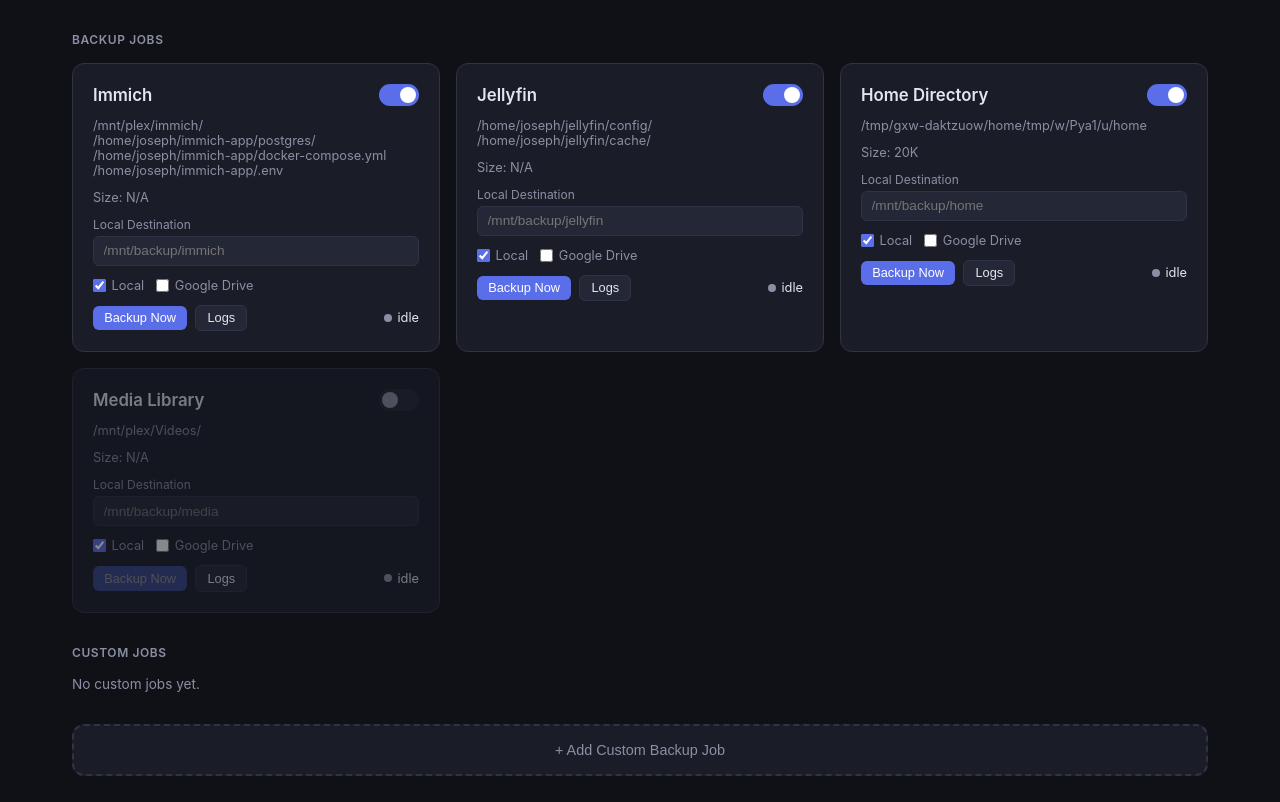
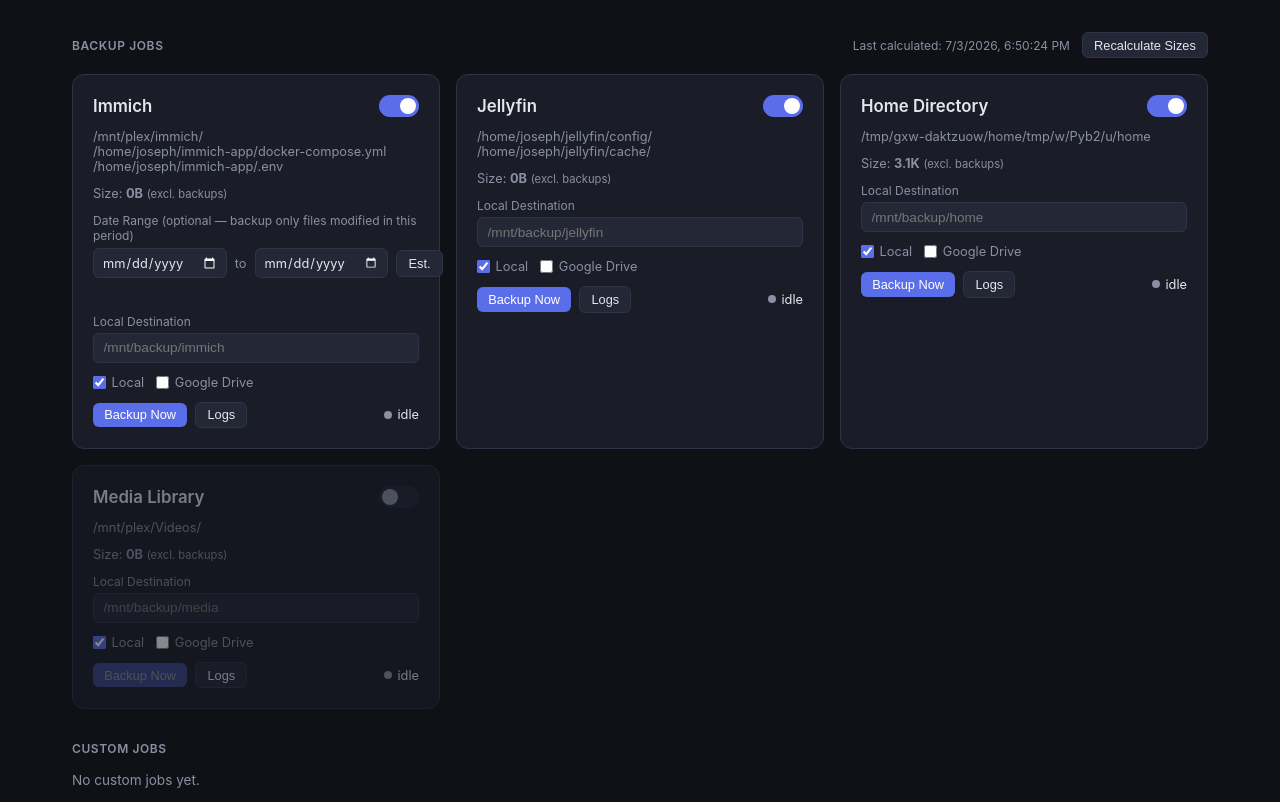
Before and after one commit to josephdahan-lab/papabackup, a Flask app: page / in a window 1280 px wide. Shown: the part 63-865 px from the top of the page. Before the commit the page ends 839 px from the top, so only its background shows below. Run offline with Flask 3, Linux system fonts and the light colour scheme.

Commit message:
Add background size calculation, date filtering, and backup file exclusions
- Sizes computed in background thread on startup and cached to disk
- Date range filter for Immich backups (only backup files modified in period)
- Estimate button shows file count and size before running
- Auto-exclude backup files (*.sql, *.bak, *_backup*, *.tar.gz, etc.)
- Recalculate Sizes button to refresh cached values

Co-Authored-By: Claude Opus 4.6 <noreply@anthropic.com>

```diff
--- a/app.py
+++ b/app.py
@@ -5,7 +5,7 @@ import subprocess
 import threading
 import time
 import shutil
-from datetime import datetime
+from datetime import datetime, date
 from pathlib import Path
 
 from flask import Flask, jsonify, render_template, request
@@ -15,6 +15,23 @@ app = Flask(__name__)
 CONFIG_DIR = Path.home() / ".config" / "papabackup"
 CONFIG_FILE = CONFIG_DIR / "config.json"
 LOG_DIR = CONFIG_DIR / "logs"
+SIZES_CACHE_FILE = CONFIG_DIR / "sizes_cache.json"
+
+BACKUP_FILE_EXCLUDES = [
+    "*.sql",
+    "*.sql.gz",
+    "*.bak",
+    "*.backup",
+    "*_backup*",
+    "*_original*",
+    "*.tar.gz",
+    "*.tar",
+    "*.zip",
+    "thumbs/",
+    "thumbnails/",
+    "*.tmp",
+    "*.log",
+]
 
 DEFAULT_CONFIG = {
     "backup_jobs": [
@@ -24,15 +41,22 @@ DEFAULT_CONFIG = {
             "enabled": True,
             "sources": [
                 "/mnt/plex/immich/",
-                "/home/joseph/immich-app/postgres/",
                 "/home/joseph/immich-app/docker-compose.yml",
                 "/home/joseph/immich-app/.env",
+            ],
+            "excludes": BACKUP_FILE_EXCLUDES + [
+                "thumbs/",
+                "thumbnails/",
+                "encoded-video/",
             ],
             "destination": "",
             "google_drive_path": "papabackup/immich",
             "use_local": True,
             "use_gdrive": False,
             "schedule": "manual",
+            "date_filter": True,
+            "date_from": "",
+            "date_to": "",
             "pg_dump": {
                 "enabled": True,
                 "container": "immich_postgres",
@@ -48,6 +72,7 @@ DEFAULT_CONFIG = {
                 "/home/joseph/jellyfin/config/",
                 "/home/joseph/jellyfin/cache/",
             ],
+            "excludes": BACKUP_FILE_EXCLUDES,
             "destination": "",
             "google_drive_path": "papabackup/jellyfin",
             "use_local": True,
@@ -66,7 +91,7 @@ DEFAULT_CONFIG = {
                 "__pycache__",
                 ".npm",
                 "snap",
-            ],
+            ] + BACKUP_FILE_EXCLUDES,
             "destination": "",
             "google_drive_path": "papabackup/home",
             "use_local": True,
@@ -78,6 +103,7 @@ DEFAULT_CONFIG = {
             "name": "Media Library",
             "enabled": False,
             "sources": ["/mnt/plex/Videos/"],
+            "excludes": BACKUP_FILE_EXCLUDES,
             "destination": "",
             "google_drive_path": "papabackup/media",
             "use_local": True,
@@ -98,6 +124,9 @@ DEFAULT_CONFIG = {
 }
 
 running_jobs = {}
+cached_sizes = {}
+sizes_lock = threading.Lock()
+sizes_computing = False
 
 
 def load_config():
@@ -116,16 +145,137 @@ def save_config(config):
         json.dump(config, f, indent=2)
 
 
+def load_sizes_cache():
+    global cached_sizes
+    if SIZES_CACHE_FILE.exists():
+        with open(SIZES_CACHE_FILE) as f:
+            cached_sizes = json.load(f)
+
+
+def save_sizes_cache():
+    with open(SIZES_CACHE_FILE, "w") as f:
+        json.dump(cached_sizes, f, indent=2)
+
+
 def get_dir_size(path):
     try:
         result = subprocess.run(
-            ["du", "-sh", path], capture_output=True, text=True, timeout=30
+            ["du", "-sh", "--exclude=*.sql", "--exclude=*.bak",
+             "--exclude=*.backup", "--exclude=*_backup*",
+             "--exclude=*_original*", path],
+            capture_output=True, text=True, timeout=120
         )
         if result.returncode == 0:
             return result.stdout.split()[0]
     except Exception:
         pass
     return "unknown"
+
+
+def get_dir_size_with_dates(path, date_from=None, date_to=None):
+    """Get size of files within a date range using find."""
+    cmd = ["find", path, "-type", "f"]
+    if date_from:
+        cmd.extend(["-newermt", date_from])
+    if date_to:
+        cmd.extend(["!", "-newermt", date_to])
+    for exc in BACKUP_FILE_EXCLUDES:
+        if exc.endswith("/"):
+            cmd.extend(["-not", "-path", f"*/{exc}*"])
+        elif exc.startswith("*"):
+            cmd.extend(["-not", "-name", exc])
+    cmd.extend(["-printf", "%s\n"])
+    try:
+        result = subprocess.run(cmd, capture_output=True, text=True, timeout=120)
+        if result.returncode == 0:
+            total = sum(int(line) for line in result.stdout.strip().split("\n") if line.strip())
+            return format_size(total)
+    except Exception:
+        pass
+    return "unknown"
+
+
+def format_size(size_bytes):
+    if size_bytes < 1024:
+        return f"{size_bytes}B"
+    elif size_bytes < 1024 ** 2:
+        return f"{size_bytes / 1024:.1f}K"
+    elif size_bytes < 1024 ** 3:
+        return f"{size_bytes / 1024 ** 2:.1f}M"
+    elif size_bytes < 1024 ** 4:
+        return f"{size_bytes / 1024 ** 3:.1f}G"
+    else:
+        return f"{size_bytes / 1024 ** 4:.1f}T"
+
+
+def count_files_with_dates(path, date_from=None, date_to=None):
+    """Count files within a date range."""
+    cmd = ["find", path, "-type", "f"]
+    if date_from:
+        cmd.extend(["-newermt", date_from])
+    if date_to:
+        cmd.extend(["!", "-newermt", date_to])
+    for exc in BACKUP_FILE_EXCLUDES:
+        if exc.endswith("/"):
+            cmd.extend(["-not", "-path", f"*/{exc}*"])
+        elif exc.startswith("*"):
+            cmd.extend(["-not", "-name", exc])
+    try:
+        result = subprocess.run(cmd, capture_output=True, text=True, timeout=120)
+        if result.returncode == 0:
+            lines = [l for l in result.stdout.strip().split("\n") if l.strip()]
+            return len(lines)
+    except Exception:
+        pass
+    return 0
+
+
+def compute_all_sizes():
+    """Background task to compute sizes for all jobs."""
+    global sizes_computing
+    sizes_computing = True
+    config = load_config()
+    all_jobs = config["backup_jobs"] + config.get("custom_jobs", [])
+
+    for job in all_jobs:
+        job_id = job["id"]
+        per_source = []
+        total_bytes = 0
+
+        for src in job.get("sources", []):
+            if not os.path.exists(src):
+                continue
+            if os.path.isfile(src):
+                sz = os.path.getsize(src)
+                total_bytes += sz
+                per_source.append({"path": src, "size": format_size(sz)})
+                continue
+            try:
+                result = subprocess.run(
+                    ["du", "-sb", "--exclude=*.sql", "--exclude=*.bak",
+                     "--exclude=*.backup", "--exclude=*_backup*",
+                     "--exclude=*_original*", "--exclude=*.tar.gz",
+                     "--exclude=*.tar", "--exclude=*.zip", src],
+                    capture_output=True, text=True, timeout=120
+                )
+                if result.returncode == 0:
+                    sz = int(result.stdout.split()[0])
+                    total_bytes += sz
+                    per_source.append({"path": src, "size": format_size(sz)})
+            except Exception:
+                per_source.append({"path": src, "size": "unknown"})
+
+        with sizes_lock:
+            cached_sizes[job_id] = {
+                "total": format_size(total_bytes),
+                "sources": per_source,
+                "computed_at": datetime.now().isoformat(),
+            }
+
+    with sizes_lock:
+        save_sizes_cache()
+
+    sizes_computing = False
 
 
 def check_rclone():
@@ -164,7 +314,45 @@ def read_log(job_id, lines=100):
     return "".join(all_lines[-lines:])
 
 
-def run_backup(job):
+def build_rsync_cmd(job, source, target, date_from=None, date_to=None):
+    """Build rsync command with optional date filtering and backup exclusions."""
+    cmd = ["rsync", "-avh", "--delete", "--progress"]
+
+    for exc in job.get("excludes", []):
+        cmd.extend(["--exclude", exc])
+
+    if date_from or date_to:
+        filter_file = LOG_DIR / f"{job['id']}_filelist.txt"
+        find_cmd = ["find", source, "-type", "f"]
+        if date_from:
+            find_cmd.extend(["-newermt", date_from])
+        if date_to:
+            find_cmd.extend(["!", "-newermt", date_to])
+        for exc in job.get("excludes", []):
+            if exc.endswith("/"):
+                find_cmd.extend(["-not", "-path", f"*/{exc}*"])
+            elif exc.startswith("*"):
+                find_cmd.extend(["-not", "-name", exc])
+
+        result = subprocess.run(find_cmd, capture_output=True, text=True, timeout=300)
+        if result.returncode == 0:
+            files = result.stdout.strip().split("\n")
+            rel_files = []
+            for f in files:
+                if f.strip():
+                    rel = os.path.relpath(f.strip(), source)
+                    rel_files.append(rel)
+            with open(filter_file, "w") as fh:
+                fh.write("\n".join(rel_files))
+            cmd = ["rsync", "-avh", "--progress", f"--files-from={filter_file}"]
+            cmd.extend([source, target + "/"])
+            return cmd, len(rel_files)
+
+    cmd.extend([source, target + "/"])
+    return cmd, None
+
+
+def run_backup(job, date_from=None, date_to=None):
     job_id = job["id"]
     running_jobs[job_id] = {
         "status": "running",
@@ -172,7 +360,10 @@ def run_backup(job):
         "progress": "",
     }
 
-    append_log(job_id, f"=== Backup started for {job['name']} ===")
+    date_info = ""
+    if date_from or date_to:
+        date_info = f" (date filter: {date_from or 'any'} to {date_to or 'now'})"
+    append_log(job_id, f"=== Backup started for {job['name']}{date_info} ===")
 
     try:
         if job.get("pg_dump", {}).get("enabled"):
@@ -206,11 +397,17 @@ def run_backup(job):
                 source_name = os.path.basename(source.rstrip("/"))
                 target = os.path.join(dest, source_name)
 
-                cmd = ["rsync", "-avh", "--delete", "--progress"]
-                for exc in job.get("excludes", []):
-                    cmd.extend(["--exclude", exc])
-                cmd.extend([source, target + "/"])
+                if os.path.isfile(source):
+                    shutil.copy2(source, os.path.join(dest, os.path.basename(source)))
+                    append_log(job_id, f"Copied file: {source}")
+                    continue
 
+                cmd, file_count = build_rsync_cmd(
+                    job, source, target, date_from, date_to
+                )
+
+                if file_count is not None:
+                    append_log(job_id, f"Date-filtered: {file_count} files to sync from {source_name}")
                 append_log(job_id, f"rsync: {source} -> {target}")
                 running_jobs[job_id]["progress"] = f"Syncing {source_name}..."
 
@@ -241,6 +438,11 @@ def run_backup(job):
                     cmd = ["rclone", "sync", source, remote_dest, "--progress", "-v"]
                     for exc in job.get("excludes", []):
                         cmd.extend(["--exclude", exc])
+
+                    if date_from:
+                        cmd.extend(["--min-age", f"{date_from}"])
+                    if date_to:
+                        cmd.extend(["--max-age", f"{date_to}"])
 
                     append_log(job_id, f"rclone sync: {source} -> {remote_dest}")
                     running_jobs[job_id]["progress"] = f"Uploading {source_name} to Google Drive..."
@@ -308,7 +510,7 @@ def add_custom_job():
         "name": data["name"],
         "enabled": True,
         "sources": data.get("sources", []),
-        "excludes": data.get("excludes", []),
+        "excludes": data.get("excludes", []) + BACKUP_FILE_EXCLUDES,
         "destination": data.get("destination", ""),
         "google_drive_path": f"papabackup/{job_id}",
         "use_local": data.get("use_local", True),
@@ -345,7 +547,14 @@ def start_backup(job_id):
     if not job:
         return jsonify({"error": "Job not found"}), 404
 
-    thread = threading.Thread(target=run_backup, args=(job,), daemon=True)
+    data = request.json or {}
+    date_from = data.get("date_from", "")
+    date_to = data.get("date_to", "")
+
+    thread = threading.Thread(
+        target=run_backup, args=(job, date_from or None, date_to or None),
+        daemon=True
+    )
     thread.start()
     return jsonify({"status": "started"})
 
@@ -364,16 +573,96 @@ def backup_log(job_id):
 
 @app.route("/api/sizes", methods=["GET"])
 def get_sizes():
+    with sizes_lock:
+        return jsonify({
+            "sizes": cached_sizes,
+            "computing": sizes_computing,
+        })
+
+
+@app.route("/api/sizes/refresh", methods=["POST"])
+def refresh_sizes():
+    global sizes_computing
+    if sizes_computing:
+        return jsonify({"status": "already_computing"})
+    thread = threading.Thread(target=compute_all_sizes, daemon=True)
+    thread.start()
+    return jsonify({"status": "started"})
+
+
+@app.route("/api/sizes/filtered", methods=["POST"])
+def get_filtered_size():
+    """Get estimated size for a date-filtered backup."""
+    data = request.json
+    job_id = data.get("job_id")
+    date_from = data.get("date_from", "")
+    date_to = data.get("date_to", "")
+
     config = load_config()
-    sizes = {}
     all_jobs = config["backup_jobs"] + config.get("custom_jobs", [])
-    for job in all_jobs:
-        total = []
-        for src in job.get("sources", []):
-            if os.path.exists(src):
-                total.append(get_dir_size(src))
-        sizes[job["id"]] = ", ".join(total) if total else "N/A"
-    return jsonify(sizes)
+    job = next((j for j in all_jobs if j["id"] == job_id), None)
+    if not job:
+        return jsonify({"error": "Job not found"}), 404
+
+    total_bytes = 0
+    total_files = 0
+    for src in job.get("sources", []):
+        if not os.path.exists(src):
+            continue
+        if os.path.isfile(src):
+            mtime = datetime.fromtimestamp(os.path.getmtime(src))
+            include = True
+            if date_from:
+                include = include and mtime >= datetime.fromisoformat(date_from)
+            if date_to:
+                include = include and mtime <= datetime.fromisoformat(date_to)
+            if include:
+                total_bytes += os.path.getsize(src)
+                total_files += 1
+            continue
+
+        size_str = get_dir_size_with_dates(src, date_from or None, date_to or None)
+        file_count = count_files_with_dates(src, date_from or None, date_to or None)
+        total_files += file_count
+        if size_str != "unknown":
+            # parse back - this is approximate
+            pass
+
+    # Do it properly with a single pass
+    total_bytes = 0
+    total_files = 0
+    for src in job.get("sources", []):
+        if not os.path.exists(src):
+            continue
+        if os.path.isfile(src):
+            total_bytes += os.path.getsize(src)
+            total_files += 1
+            continue
+        cmd = ["find", src, "-type", "f"]
+        if date_from:
+            cmd.extend(["-newermt", date_from])
+        if date_to:
+            cmd.extend(["!", "-newermt", date_to])
+        for exc in BACKUP_FILE_EXCLUDES:
+            if exc.endswith("/"):
+                cmd.extend(["-not", "-path", f"*/{exc}*"])
+            elif exc.startswith("*"):
+                cmd.extend(["-not", "-name", exc])
+        cmd.extend(["-printf", "%s\n"])
+        try:
+            result = subprocess.run(cmd, capture_output=True, text=True, timeout=120)
+            if result.returncode == 0:
+                lines = [l for l in result.stdout.strip().split("\n") if l.strip()]
+                total_files += len(lines)
+                total_bytes += sum(int(l) for l in lines)
+        except Exception:
+            pass
+
+    return jsonify({
+        "size": format_size(total_bytes),
+        "files": total_files,
+        "bytes": total_bytes,
+    })
 
 
 @app.route("/api/gdrive/status", methods=["GET"])
@@ -429,4 +718,7 @@ def list_disks():
 
 if __name__ == "__main__":
     load_config()
+    load_sizes_cache()
+    # Compute sizes in background on startup
+    threading.Thread(target=compute_all_sizes, daemon=True).start()
     app.run(host="0.0.0.0", port=9999, debug=True)
--- a/static/style.css
+++ b/static/style.css
@@ -386,6 +386,25 @@ body {
 .toast.success { border-color: var(--green); }
 .toast.error { border-color: var(--red); }
 
+.date-filter {
+    margin-bottom: 0.75rem;
+}
+
+.date-input {
+    background: var(--surface2);
+    border: 1px solid var(--border);
+    border-radius: 6px;
+    padding: 0.35rem 0.5rem;
+    color: var(--text);
+    font-size: 0.8rem;
+    font-family: inherit;
+    outline: none;
+    flex: 1;
+    color-scheme: dark;
+}
+
+.date-input:focus { border-color: var(--accent); }
+
 @media (max-width: 768px) {
     .container { padding: 1rem; }
     .jobs-grid { grid-template-columns: 1fr; }
--- a/templates/index.html
+++ b/templates/index.html
@@ -16,7 +16,13 @@
     </div>
 
     <div class="container">
-        <div class="section-title">Backup Jobs</div>
+        <div style="display: flex; align-items: center; justify-content: space-between; margin-bottom: 1rem;">
+            <div class="section-title" style="margin-bottom: 0;">Backup Jobs</div>
+            <div style="display: flex; align-items: center; gap: 0.75rem;">
+                <span id="sizesStatus" style="font-size: 0.75rem; color: var(--text-dim);"></span>
+                <button class="btn btn-secondary btn-sm" onclick="refreshSizes()">Recalculate Sizes</button>
+            </div>
+        </div>
         <div id="jobsGrid" class="jobs-grid"></div>
 
         <div class="section-title">Custom Jobs</div>
@@ -41,7 +47,7 @@
             <div class="form-group">
                 <label>Exclude Patterns</label>
                 <textarea id="newJobExcludes" placeholder="node_modules&#10;.cache"></textarea>
-                <div class="help">One pattern per line (optional)</div>
+                <div class="help">One pattern per line (optional). Backup files (*.sql, *.bak, *.tar.gz, etc.) are excluded automatically.</div>
             </div>
             <div class="form-group">
                 <label>Local Destination</label>
@@ -81,7 +87,7 @@
 
     <script>
         let config = null;
-        let sizes = {};
+        let sizesData = {};
         let statusTimers = {};
 
         async function loadConfig() {
@@ -92,8 +98,31 @@
 
         async function loadSizes() {
             const res = await fetch('/api/sizes');
-            sizes = await res.json();
+            const data = await res.json();
+            sizesData = data.sizes || {};
+            const statusEl = document.getElementById('sizesStatus');
+            if (data.computing) {
+                statusEl.textContent = 'Calculating sizes...';
+                statusEl.style.color = 'var(--yellow)';
+                setTimeout(loadSizes, 3000);
+            } else {
+                const anySize = Object.values(sizesData)[0];
+                if (anySize && anySize.computed_at) {
+                    const t = new Date(anySize.computed_at);
+                    statusEl.textContent = `Last calculated: ${t.toLocaleString()}`;
+                    statusEl.style.color = 'var(--text-dim)';
+                } else {
+                    statusEl.textContent = '';
+                }
+            }
             renderJobs();
+        }
+
+        async function refreshSizes() {
+            await fetch('/api/sizes/refresh', {method: 'POST'});
+            document.getElementById('sizesStatus').textContent = 'Calculating sizes...';
+            document.getElementById('sizesStatus').style.color = 'var(--yellow)';
+            setTimeout(loadSizes, 2000);
         }
 
         async function checkGdrive() {
@@ -126,6 +155,13 @@
                 return;
             }
             jobs.forEach(job => {
+                const sizeInfo = sizesData[job.id];
+                const sizeDisplay = sizeInfo ? sizeInfo.total : 'pending...';
+                const sourceDetails = sizeInfo && sizeInfo.sources
+                    ? sizeInfo.sources.map(s => `${s.size} — ${s.path}`).join('\n')
+                    : '';
+                const hasDateFilter = job.date_filter || false;
+
                 const card = document.createElement('div');
                 card.className = `job-card${job.enabled ? '' : ' disabled'}`;
                 card.innerHTML = `
@@ -139,7 +175,22 @@
                     <div class="job-sources">
                         ${job.sources.map(s => `<div title="${esc(s)}">${esc(s)}</div>`).join('')}
                     </div>
-                    <div class="job-size">Size: ${sizes[job.id] || 'calculating...'}</div>
+                    <div class="job-size" title="${esc(sourceDetails)}">
+                        Size: <strong>${esc(sizeDisplay)}</strong>
+                        <span style="font-size: 0.7rem; color: var(--text-dim);">(excl. backups)</span>
+                    </div>
+                    ${hasDateFilter ? `
+                    <div class="date-filter">
+                        <label style="display: block; font-size: 0.75rem; color: var(--text-dim); margin-bottom: 0.3rem;">Date Range (optional — backup only files modified in this period)</label>
+                        <div style="display: flex; gap: 0.5rem; align-items: center; margin-bottom: 0.5rem;">
+                            <input type="date" id="date-from-${job.id}" class="date-input" value="${job.date_from || ''}" placeholder="From">
+                            <span style="color: var(--text-dim); font-size: 0.8rem;">to</span>
+                            <input type="date" id="date-to-${job.id}" class="date-input" value="${job.date_to || ''}" placeholder="To">
+                            <button class="btn btn-secondary btn-sm" onclick="estimateSize('${job.id}')" title="Calculate filtered size">Est.</button>
+                        </div>
+                        <div id="filtered-size-${job.id}" style="font-size: 0.8rem; color: var(--accent); min-height: 1.2em;"></div>
+                    </div>
+                    ` : ''}
                     <div class="job-dest">
                         <label>Local Destination</label>
                         <input type="text" value="${esc(job.destination || '')}" placeholder="/mnt/backup/${job.id}"
@@ -197,11 +248,44 @@
             });
         }
 
+        async function estimateSize(jobId) {
+            const dateFrom = document.getElementById(`date-from-${jobId}`)?.value || '';
+            const dateTo = document.getElementById(`date-to-${jobId}`)?.value || '';
+            const el = document.getElementById(`filtered-size-${jobId}`);
+
+            if (!dateFrom && !dateTo) {
+                el.textContent = 'Set a date range first';
+                el.style.color = 'var(--text-dim)';
+                return;
+            }
+
+            el.textContent = 'Calculating...';
+            el.style.color = 'var(--yellow)';
+
+            const res = await fetch('/api/sizes/filtered', {
+                method: 'POST',
+                headers: {'Content-Type': 'application/json'},
+                body: JSON.stringify({job_id: jobId, date_from: dateFrom, date_to: dateTo})
+            });
+            const data = await res.json();
+            el.textContent = `${data.files.toLocaleString()} files, ${data.size}`;
+            el.style.color = 'var(--accent)';
+        }
+
         async function startBackup(jobId) {
-            const res = await fetch(`/api/backup/${jobId}`, {method: 'POST'});
+            const dateFrom = document.getElementById(`date-from-${jobId}`)?.value || '';
+            const dateTo = document.getElementById(`date-to-${jobId}`)?.value || '';
+
+            const res = await fetch(`/api/backup/${jobId}`, {
+                method: 'POST',
+                headers: {'Content-Type': 'application/json'},
+                body: JSON.stringify({date_from: dateFrom, date_to: dateTo})
+            });
             const data = await res.json();
             if (res.ok) {
-                toast('Backup started', 'success');
+                let msg = 'Backup started';
+                if (dateFrom || dateTo) msg += ` (filtered: ${dateFrom || 'any'} to ${dateTo || 'now'})`;
+                toast(msg, 'success');
                 pollStatus(jobId);
             } else {
                 toast(data.error || 'Failed to start', 'error');
@@ -264,7 +348,7 @@
             closeModal('addJobModal');
             toast('Job added', 'success');
             await loadConfig();
-            loadSizes();
+            refreshSizes();
         }
 
         async function deleteJob(jobId) {
```
